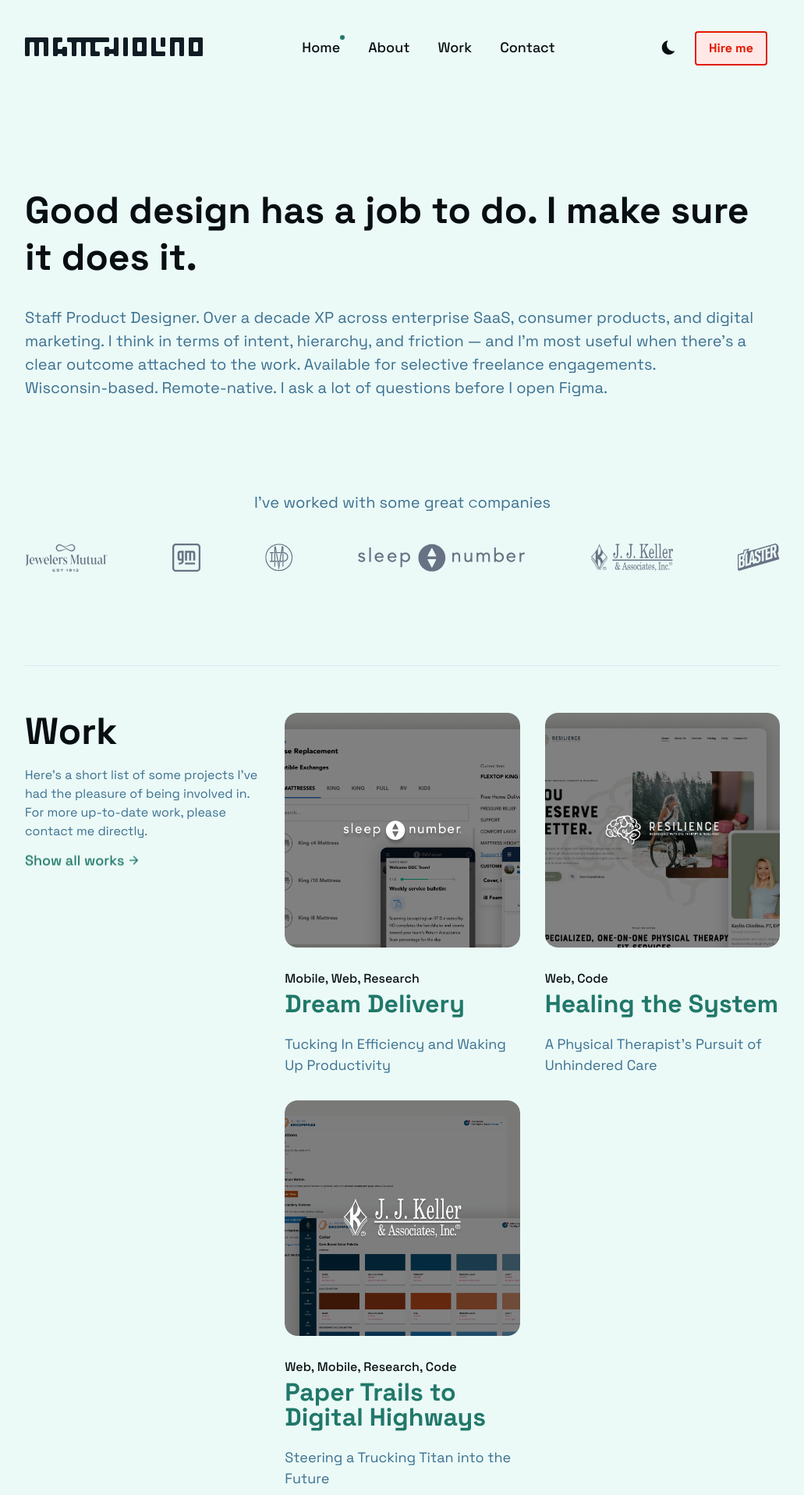
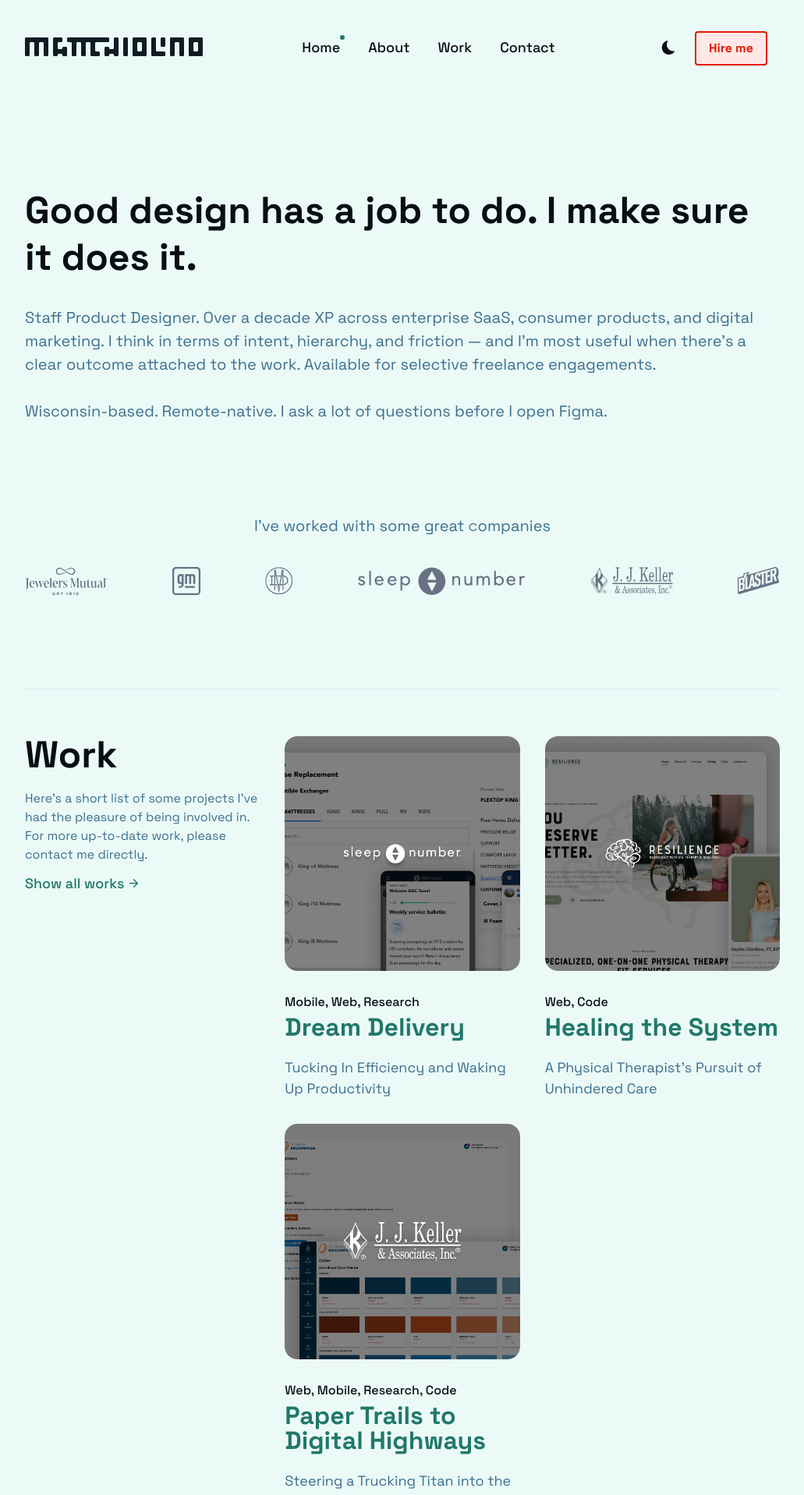
Before and after one commit to mattchiolino/chiolino.2023, a Jekyll site: the page built from index.html, in a window 1280 px wide. Shown: the top 1917 px of the page at 78% size, without its empty margins (124-1155 px from the left). Built offline with Jekyll 4.4.1, drawn with Linux system fonts in a browser that asks for light colours.

```diff
--- a/_data/settings.yml
+++ b/_data/settings.yml
@@ -50,7 +50,7 @@ hero:
   enable: true
   # hero__title: Hi, I’m Matt.
   hero__title: Good design has a job to do. I make sure it does it.
-  hero__description: Staff Product Designer. Over a decade XP across enterprise SaaS, consumer products, and digital marketing. I think in terms of intent, hierarchy, and friction — and I'm most useful when there's a clear outcome attached to the work. Available for selective freelance engagements.<br>Wisconsin-based. Remote-native. I ask a lot of questions before I open Figma.
+  hero__description: Staff Product Designer. Over a decade XP across enterprise SaaS, consumer products, and digital marketing. I think in terms of intent, hierarchy, and friction — and I'm most useful when there's a clear outcome attached to the work. Available for selective freelance engagements.<br><br>Wisconsin-based. Remote-native. I ask a lot of questions before I open Figma.
   hero__image: "/images/me.jpg"
 
 
```
